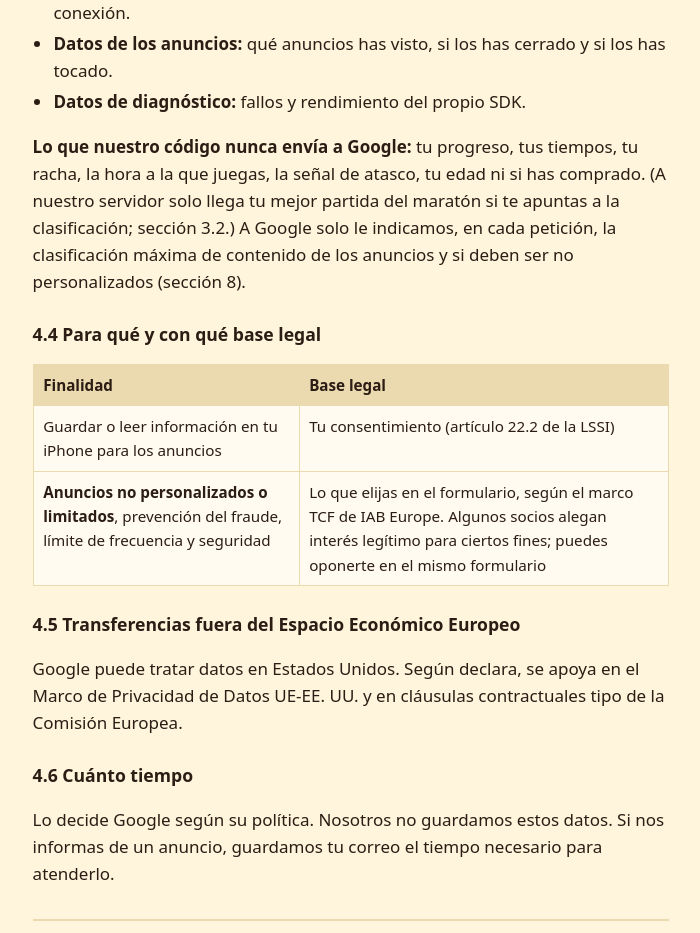
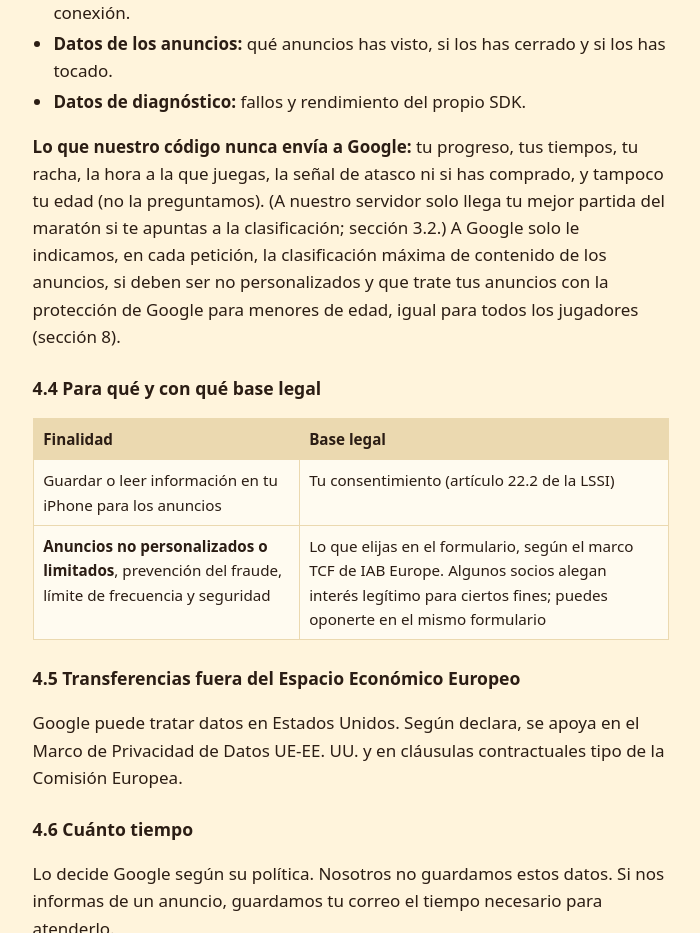
Before and after one commit to vsricardo97-ux/mosaico-web, a plain HTML site: page web/primera-linea/privacidad/index.html in a window 1280 px wide. Shown: the part 8022-8955 px from the top of the page, without its empty margins (289-989 px from the left). Drawn offline with Linux system fonts and the light colour scheme.

Commit message:
Política de Primera Línea: señal de protección de menores en las peticiones de anuncios
Co-Authored-By: Claude Sonnet 5.5 <noreply@anthropic.com>
Claude-Session: https://claude.ai/code/session_01UbhEJmuHQrHn5apkTDSA7A

```diff
--- a/web/primera-linea/privacidad/index.html
+++ b/web/primera-linea/privacidad/index.html
@@ -173,7 +173,7 @@
     <li><strong>Datos de los anuncios:</strong> qué anuncios has visto, si los has cerrado y si los has tocado.</li>
     <li><strong>Datos de diagnóstico:</strong> fallos y rendimiento del propio SDK.</li>
   </ul>
-  <p><strong>Lo que nuestro código nunca envía a Google:</strong> tu progreso, tus tiempos, tu racha, la hora a la que juegas, la señal de atasco, tu edad ni si has comprado. (A nuestro servidor solo llega tu mejor partida del maratón si te apuntas a la clasificación; sección 3.2.) A Google solo le indicamos, en cada petición, la clasificación máxima de contenido de los anuncios y si deben ser no personalizados (sección 8).</p>
+  <p><strong>Lo que nuestro código nunca envía a Google:</strong> tu progreso, tus tiempos, tu racha, la hora a la que juegas, la señal de atasco ni si has comprado, y tampoco tu edad (no la preguntamos). (A nuestro servidor solo llega tu mejor partida del maratón si te apuntas a la clasificación; sección 3.2.) A Google solo le indicamos, en cada petición, la clasificación máxima de contenido de los anuncios, si deben ser no personalizados y que trate tus anuncios con la protección de Google para menores de edad, igual para todos los jugadores (sección 8).</p>
 
   <h3>4.4 Para qué y con qué base legal</h3>
   <div class="tabla">
```
